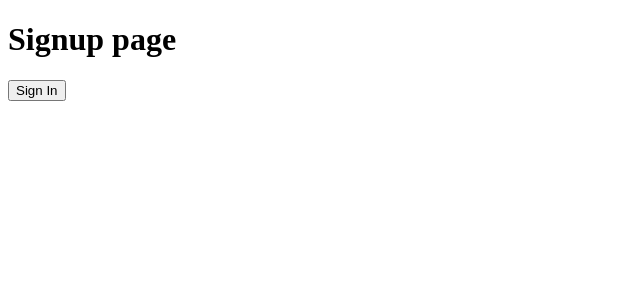
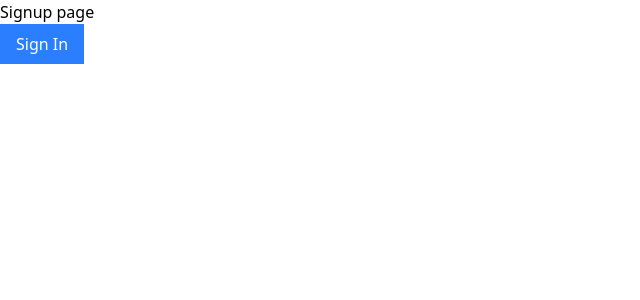
Before and after one commit to engrnahiankhan/form-builder, a React (Vite) app: page /signup in a window 1280 px wide. Shown: the top 300 px of the page, without its empty margins (0-640 px from the left). Built offline with nearby package versions, Linux system fonts and the light colour scheme.

Commit message:
install and setup tailwindcss

```diff
--- a/package.json
+++ b/package.json
@@ -11,10 +11,12 @@
   },
   "dependencies": {
     "@reduxjs/toolkit": "^2.8.2",
+    "@tailwindcss/vite": "^4.1.11",
     "react": "18",
     "react-dom": "18",
     "react-redux": "^9.2.0",
-    "react-router-dom": "^7.6.3"
+    "react-router-dom": "^7.6.3",
+    "tailwindcss": "^4.1.11"
   },
   "devDependencies": {
     "@eslint/js": "^9.29.0",
--- a/src/components/pages/HomePage.tsx
+++ b/src/components/pages/HomePage.tsx
@@ -7,7 +7,11 @@ const HomePage = () => {
     <div>
       <h1>Home page</h1>
 
-      <button onClick={() => dispatch(setClick(false))}>Sign Out</button>
+      <button
+        onClick={() => dispatch(setClick(false))}
+        className="py-2 px-4 bg-red-500 text-white cursor-pointer">
+        Sign Out
+      </button>
     </div>
   );
 };
--- a/src/components/pages/SignupPage.tsx
+++ b/src/components/pages/SignupPage.tsx
@@ -7,7 +7,11 @@ const SignupPage = () => {
     <div>
       <h1>Signup page</h1>
 
-      <button onClick={() => dispatch(setClick(true))}>Sign In</button>
+      <button
+        onClick={() => dispatch(setClick(true))}
+        className="py-2 px-4 bg-blue-500 text-white cursor-pointer">
+        Sign In
+      </button>
     </div>
   );
 };
--- a/src/components/pages/dashboard/Dashboard.tsx
+++ b/src/components/pages/dashboard/Dashboard.tsx
@@ -1,7 +1,7 @@
 const Dashboard = () => {
   return (
     <div>
-      <h1>Dashboard</h1>
+      <h1 className="border-nk">Dashboard</h1>
     </div>
   );
 };
--- a/src/index.css
+++ b/src/index.css
@@ -0,0 +1,5 @@
+@import "tailwindcss";
+
+@theme {
+     --color-nk: oklch(0.72 0.11 178);
+}
--- a/vite.config.ts
+++ b/vite.config.ts
@@ -1,10 +1,11 @@
 import { defineConfig } from "vite";
 import react from "@vitejs/plugin-react";
 import path from "path";
+import tailwindcss from "@tailwindcss/vite";
 
 // https://vite.dev/config/
 export default defineConfig({
-  plugins: [react()],
+  plugins: [tailwindcss(), react()],
   resolve: {
     alias: {
       "@": path.resolve(__dirname, "./src"),
```
Also changed, not shown: 1 other file (tests, documents, lock files or other folders).
